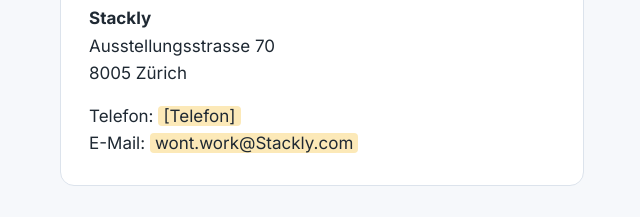
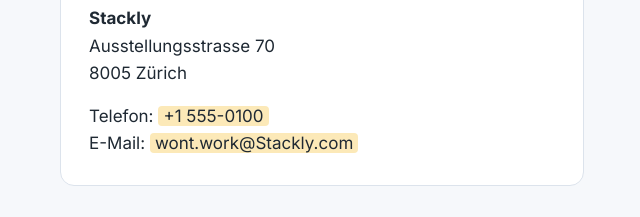
Before and after one commit to AndrinCasutt/StacklyCompanyWebsite, a plain HTML site: page index.html in a window 1280 px wide. Shown: the part 3656-3873 px from the top of the page, 600-1240 px from the left. Drawn offline with Linux system fonts and the light colour scheme.

Commit message:
Update index.html

```diff
--- a/index.html
+++ b/index.html
@@ -458,7 +458,7 @@
       </div>
       <div class="card contact-card">
         <p><strong>Stackly</strong><br>Ausstellungsstrasse 70<br>8005 Zürich</p>
-        <p>Telefon: <span class="todo">[Telefon]</span><br>E-Mail: <span class="todo">wont.work@Stackly.com</span></p>
+        <p>Telefon: <span class="todo">+1 555-0100 </span><br>E-Mail: <span class="todo">wont.work@Stackly.com</span></p>
       </div>
     </div>
   </section>
```
